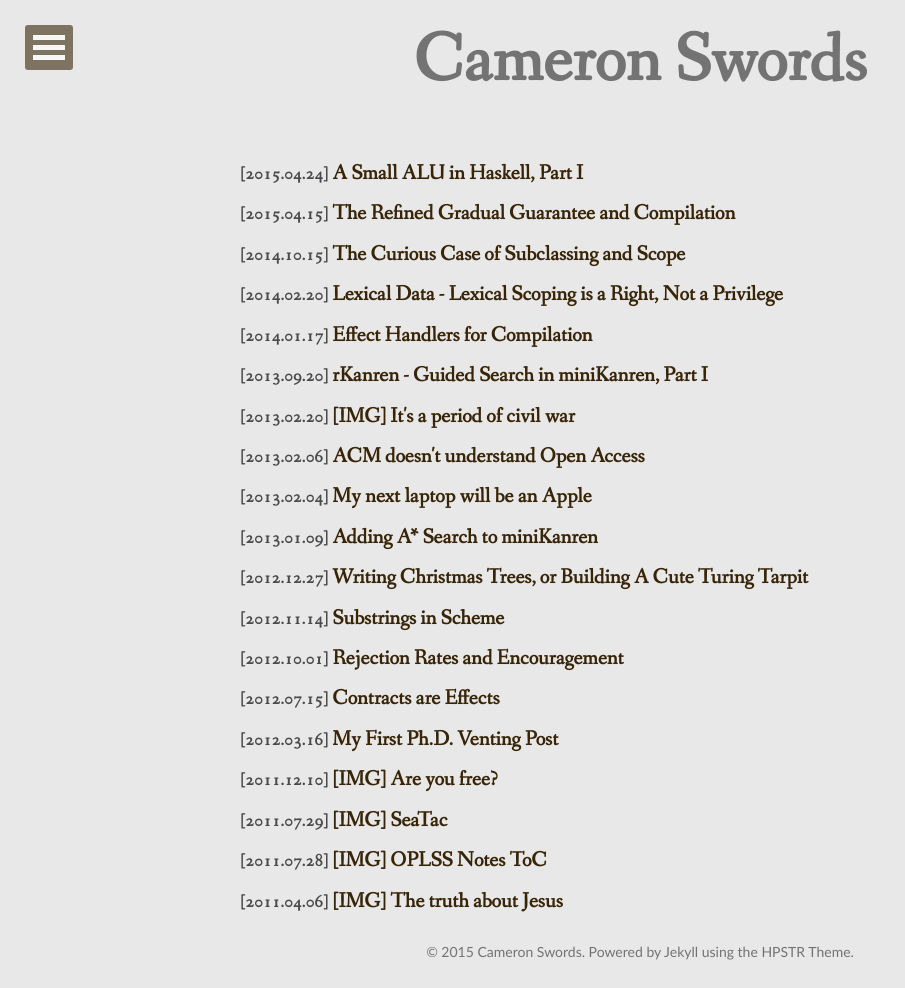
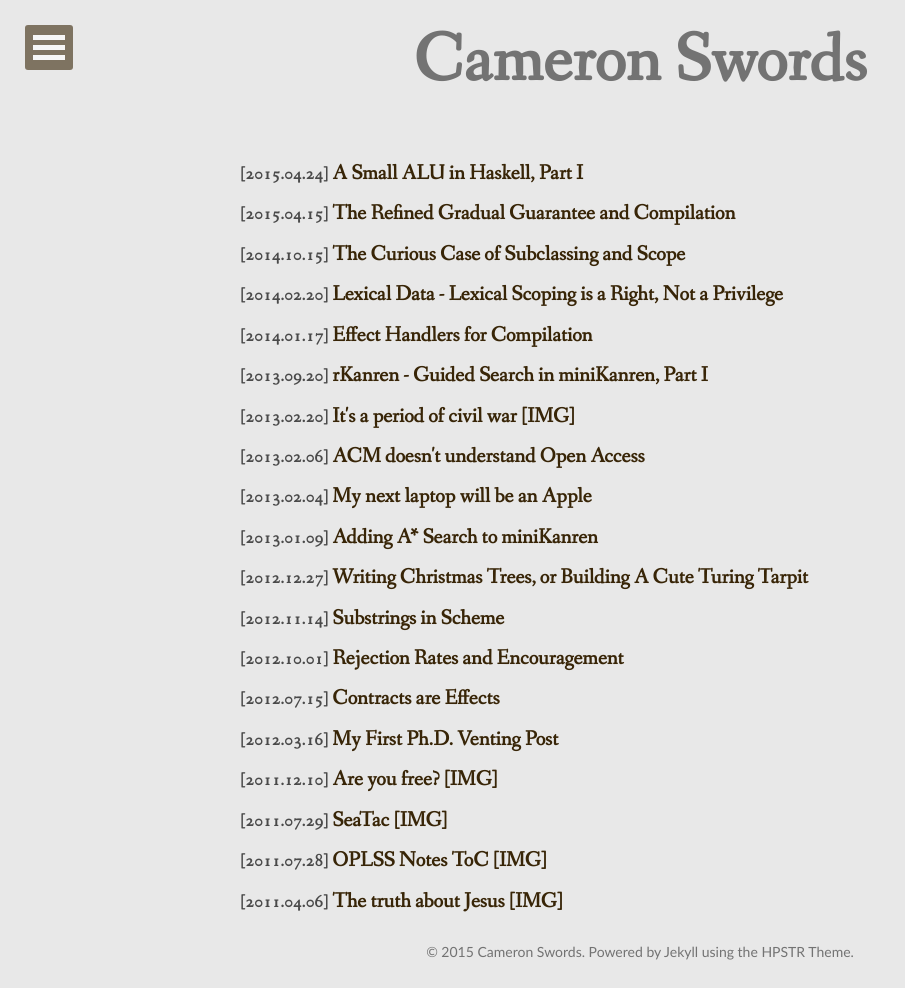
Before and after one commit to cgswords/cgswords.github.io, a Jekyll site: the page built from index.html, in a window 1280 px wide. Shown: the whole page, without its empty margins (0-905 px from the left). Built offline with Jekyll 4.4.1, drawn with Linux system fonts in a browser that asks for light colours; nearby versions of some CDN libraries; some web fonts are replaced; the list of posts is cut into pages by our own code.

```diff
--- a/index.html
+++ b/index.html
@@ -13,10 +13,10 @@
       <small><time datetime="{{ post.date | date_to_xmlschema }}">{{ post.date | date: "[%Y.%m.%d]" }}</time></small>
       {% if post.image.feature %}
         <a href="{{ site.url }}{{ post.url }}" rel="bookmark" title="{{ post.title }}" itemprop="url">
-          [IMG] {{ post.title }}
+           {{ post.title }} [IMG]
         </a>
       {% elsif post.link %}
-        <a href="{{ site.url }}{{ post.url }}" class="permalink" rel="bookmark" title="{{ post.title }}"><i class="fa fa-bookmark"></i></a> <a href="{{ post.link }}">[LINK] {{ post.title }}</a>
+        <a href="{{ site.url }}{{ post.url }}" class="permalink" rel="bookmark" title="{{ post.title }}"><i class="fa fa-bookmark"></i></a> <a href="{{ post.link }}">{{ post.title }} [LINK]</a>
       {% else %}
         <a href="{{ site.url }}{{ post.url }}" rel="bookmark" title="{{ post.title }}" itemprop="url">{{ post.title }}</a>
       {% endif %}
```
